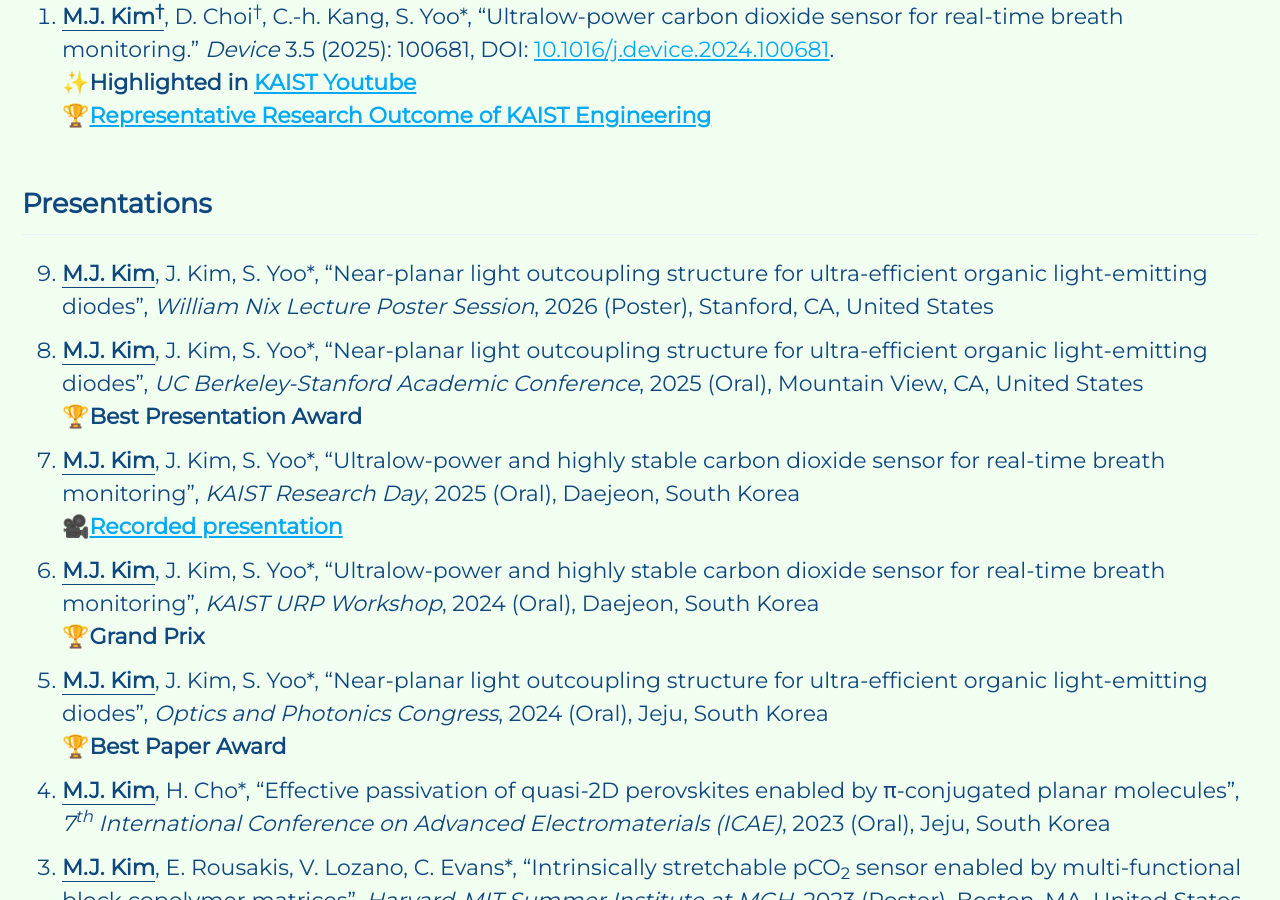
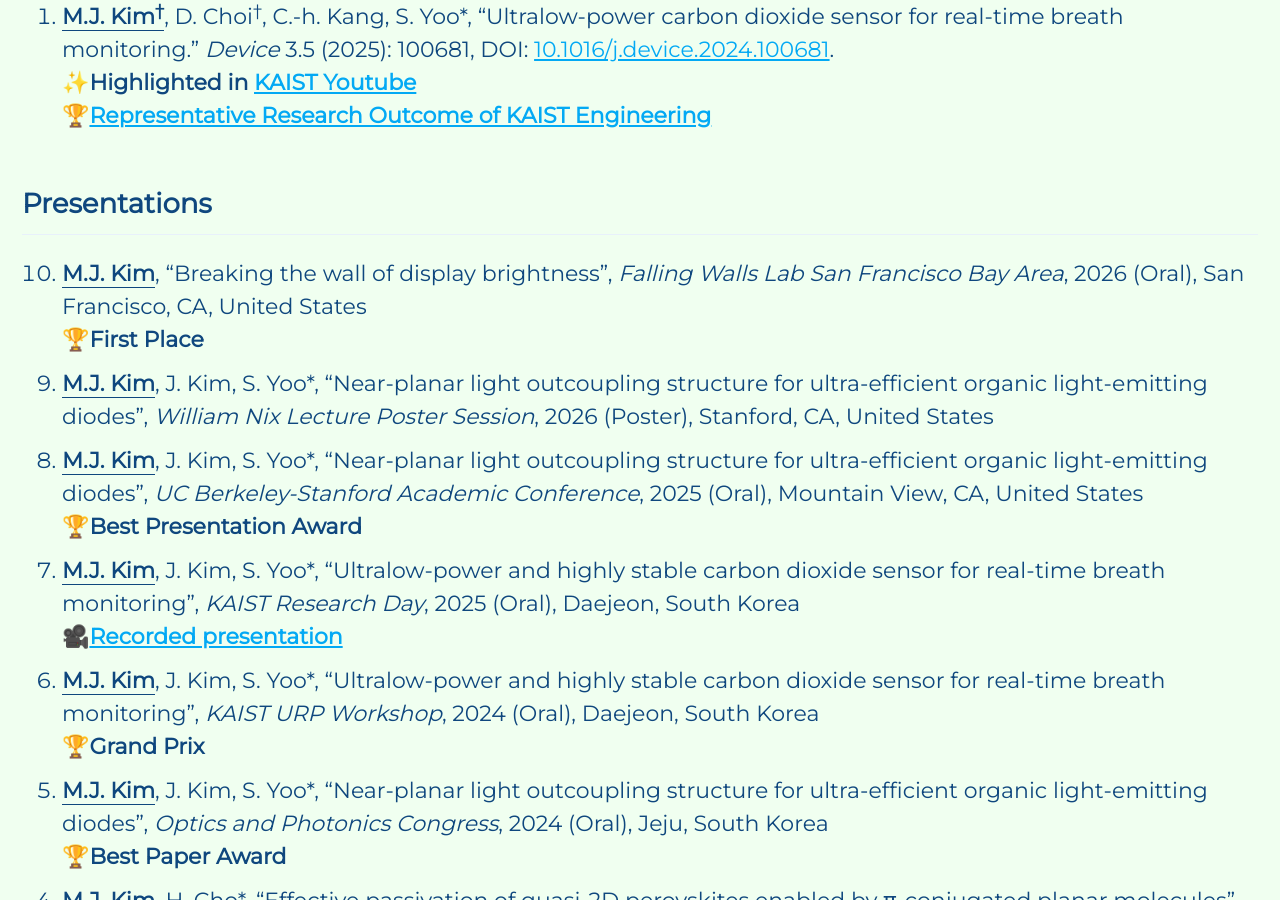
Before and after one commit to mj3259/mj3259.github.io, a Jekyll site: the page built from _pages/projects.md, in a window 1280 px wide and 900 px high, scrolled down 692 px. Built offline with Jekyll 4.4.1, drawn with Linux system fonts in a browser that asks for light colours; cached includes are drawn as plain includes.

Commit message:
Update projects.md

```diff
--- a/_pages/projects.md
+++ b/_pages/projects.md
@@ -47,6 +47,8 @@ feature_row1:
 
 
 ## Presentations
+1. **<u>M.J. Kim</u>**, "Breaking the wall of display brightness", _Falling Walls Lab San Francisco Bay Area_, 2026 (Oral), San Francisco, CA, United States
+🏆__First Place__
 1. **<u>M.J. Kim</u>**, J. Kim, S. Yoo*, "Near-planar light outcoupling structure for ultra-efficient organic light-emitting diodes", _William Nix Lecture Poster Session_, 2026 (Poster), Stanford, CA, United States
 1. **<u>M.J. Kim</u>**, J. Kim, S. Yoo*, "Near-planar light outcoupling structure for ultra-efficient organic light-emitting diodes", _UC Berkeley-Stanford Academic Conference_, 2025 (Oral), Mountain View, CA, United States
 🏆__Best Presentation Award__
```
